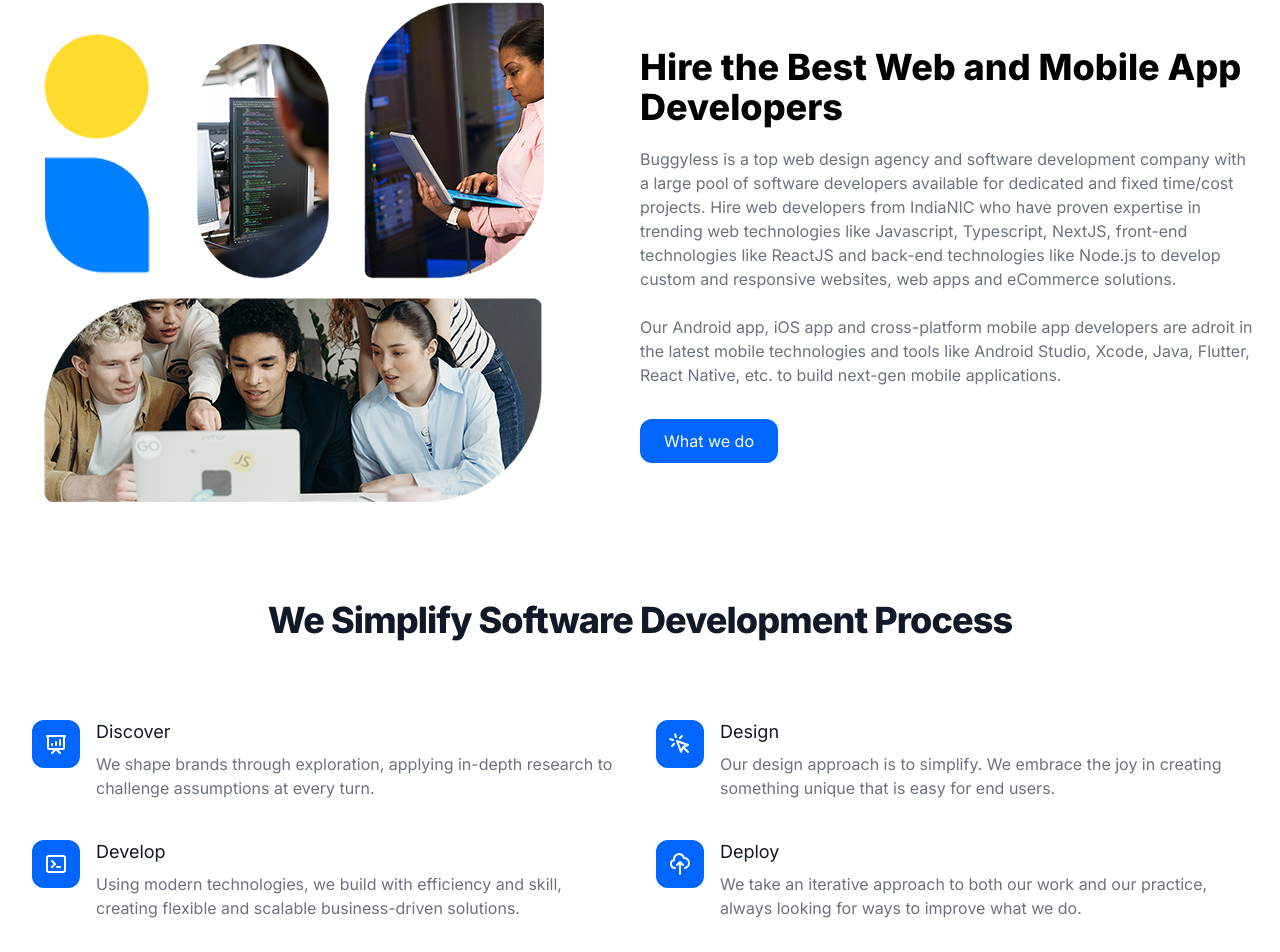
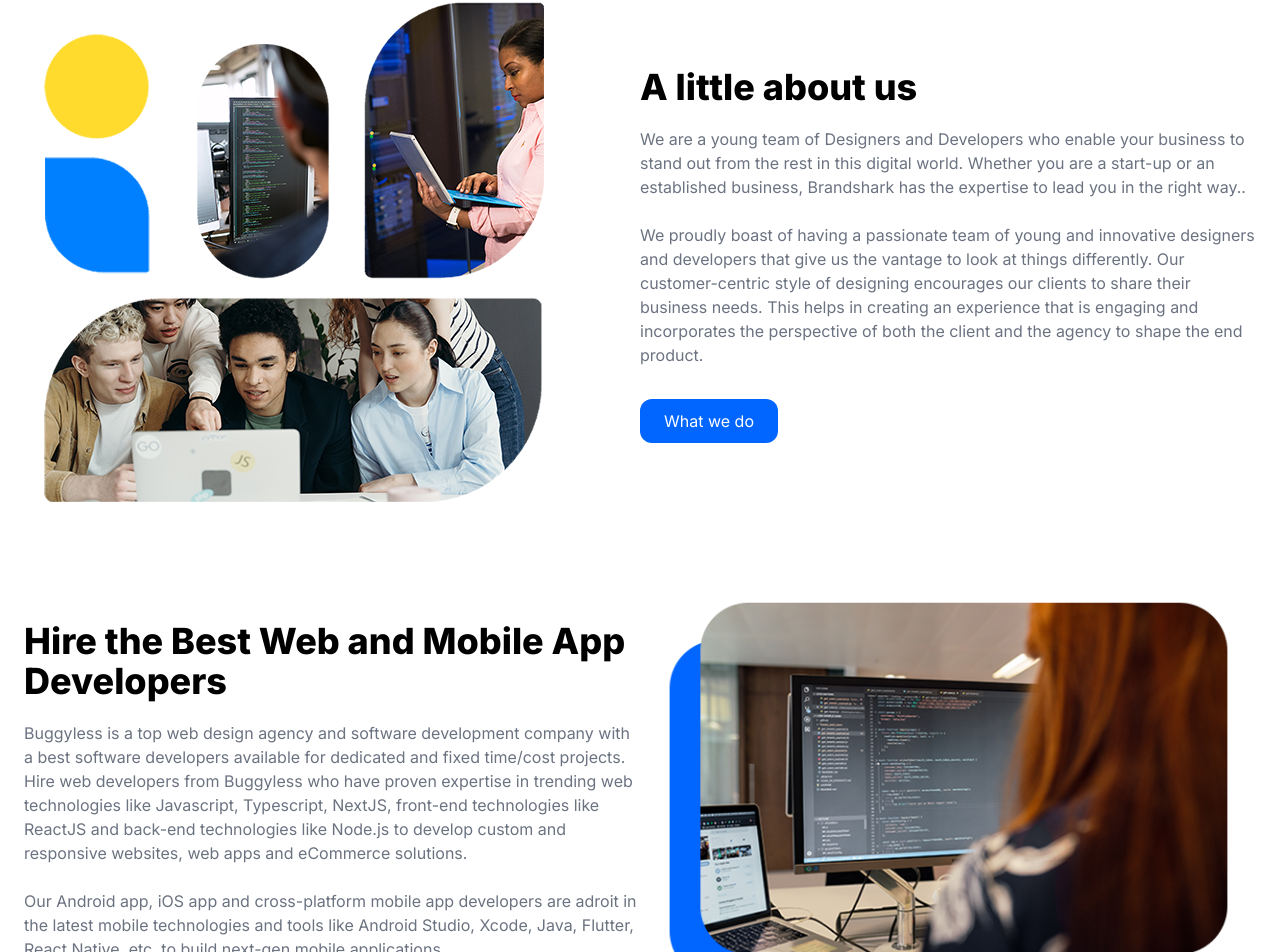
Before and after one commit to dransidu/buggyless, a Next.js app: page / in a window 1280 px wide. Shown: the part 725-1677 px from the top of the page. Built offline with nearby package versions, Linux system fonts and the light colour scheme.

Commit message:
Addding new section

```diff
--- a/components/About/index.jsx
+++ b/components/About/index.jsx
@@ -1,5 +1,6 @@
 import Image from "next/image";
 import aboutImg from "../../assets/images/about.png";
+import DeveloperImg from "../../assets/images/developer.png";
 
 export default function About() {
     return (
@@ -11,24 +12,22 @@
                     </div>
                     <div className="right sm:w-1/2">
                         <h1 className="font-extrabold text-4xl dark:text-gray-100">
-                            Hire the Best Web and Mobile App Developers
+                            A little about us
                         </h1>
                         <p className="mt-5 text-gray-500 dark:text-slate-300">
-                            Buggyless is a top web design agency and software
-                            development company with a large pool of software
-                            developers available for dedicated and fixed
-                            time/cost projects. Hire web developers from
-                            IndiaNIC who have proven expertise in trending web
-                            technologies like Javascript, Typescript, NextJS,
-                            front-end technologies like ReactJS and back-end
-                            technologies like Node.js to develop custom and
-                            responsive websites, web apps and eCommerce
-                            solutions. <br />
-                            <br /> Our Android app, iOS app and cross-platform
-                            mobile app developers are adroit in the latest
-                            mobile technologies and tools like Android Studio,
-                            Xcode, Java, Flutter, React Native, etc. to build
-                            next-gen mobile applications.
+                            We are a young team of Designers and Developers who
+                            enable your business to stand out from the rest in
+                            this digital world. Whether you are a start-up or an
+                            established business, Brandshark has the expertise
+                            to lead you in the right way.. <br />
+                            <br /> We proudly boast of having a passionate team
+                            of young and innovative designers and developers
+                            that give us the vantage to look at things
+                            differently. Our customer-centric style of designing
+                            encourages our clients to share their business
+                            needs. This helps in creating an experience that is
+                            engaging and incorporates the perspective of both
+                            the client and the agency to shape the end product.
                         </p>
                         <div className="text-center sm:text-left mt-8">
                             <a
@@ -41,6 +40,43 @@
                     </div>
                 </div>
             </div>
+            <div className=" max-w-7xl mx-auto">
+                <div className="flex flex-col sm:flex sm:flex-row p-6 items-center">
+                    <div className="sm:w-1/2">
+                        <h1 className="font-extrabold text-4xl dark:text-gray-100">
+                            Hire the Best Web and Mobile App Developers
+                        </h1>
+                        <p className="mt-5 text-gray-500 dark:text-slate-300">
+                            Buggyless is a top web design agency and software
+                            development company with a best software
+                            developers available for dedicated and fixed
+                            time/cost projects. Hire web developers from
+                            Buggyless who have proven expertise in trending web
+                            technologies like Javascript, Typescript, NextJS,
+                            front-end technologies like ReactJS and back-end
+                            technologies like Node.js to develop custom and
+                            responsive websites, web apps and eCommerce
+                            solutions. <br />
+                            <br /> Our Android app, iOS app and cross-platform
+                            mobile app developers are adroit in the latest
+                            mobile technologies and tools like Android Studio,
+                            Xcode, Java, Flutter, React Native, etc. to build
+                            next-gen mobile applications.
+                        </p>
+                        {/* <div className="text-center sm:text-left mt-8">
+                            <a
+                                href="#"
+                                className="text-white font-bold bg-primary hover:bg-blue-800 focus:ring-4 focus:ring-blue-300 font-medium rounded-xl text-base px-6 py-2.5 text-center md:mr-5 mb-3 md:mb-0 inline-flex items-center justify-center"
+                            >
+                                What we do
+                            </a>
+                        </div> */}
+                    </div>
+                    <div className="p-5 sm:w-1/2">
+                        <Image src={DeveloperImg} alt="Developer" />
+                    </div>
+                </div>
+            </div>
         </div>
     );
 }
```
